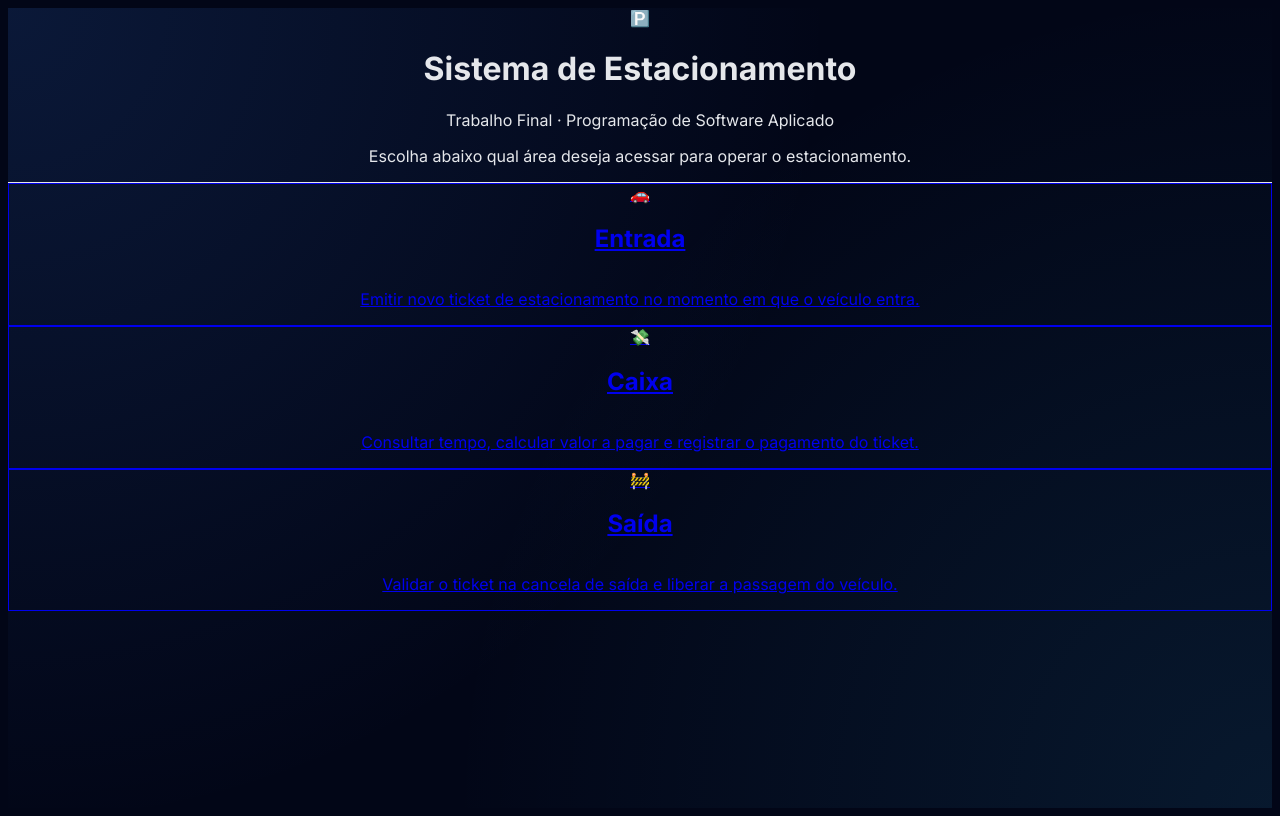
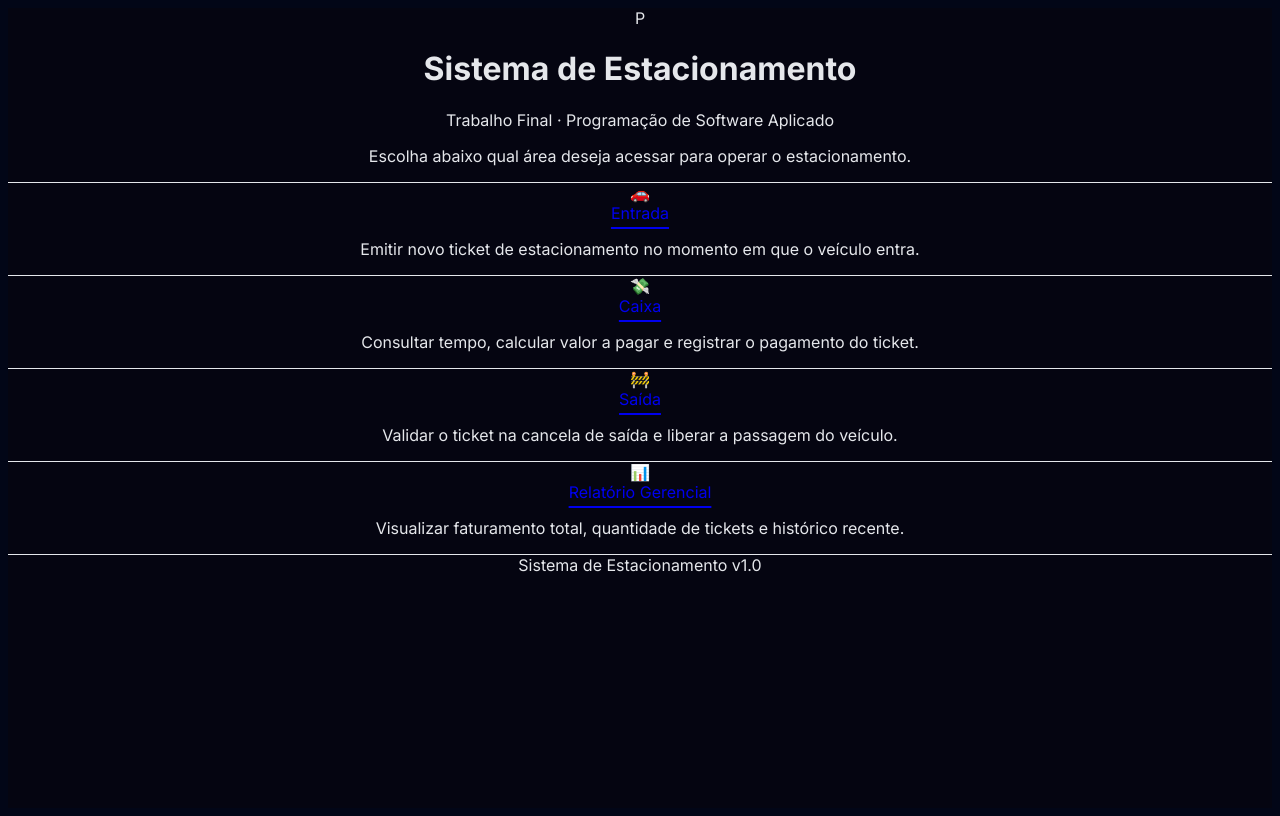
Before and after one commit to brunoOrigem/parking-manager-app, a Next.js app in the folder parking-app/: page / in a window 1280 px wide. Built offline with nearby package versions, Linux system fonts and the light colour scheme.

Commit message:
feat: integração da nova GUI com o backend

```diff
--- a/parking-app/src/app/page.tsx
+++ b/parking-app/src/app/page.tsx
@@ -4,84 +4,76 @@ import Link from 'next/link';
 
 export default function Home() {
   return (
-    <main className="min-h-screen flex flex-col">
-      {/* HEADER CENTRALIZADO */}
-      <header className="border-b border-sky-900/40 bg-gradient-to-r from-sky-900/90 via-slate-900/90 to-sky-950/90 backdrop-blur-md shadow-lg shadow-sky-900/40">
-        <div className="max-w-5xl mx-auto px-4 py-8 text-center space-y-3">
-          <div className="flex justify-center">
-            <span className="inline-flex h-12 w-12 items-center justify-center rounded-2xl bg-sky-500 text-3xl shadow-lg shadow-sky-500/60">
-              🅿️
-            </span>
+    <main className="min-h-screen flex flex-col bg-[#050511] text-slate-300 font-sans">
+
+      {/* HEADER */}
+      <div className="py-12 text-center space-y-4">
+        <div className="flex justify-center mb-4">
+          <span className="bg-blue-600 text-white w-8 h-8 flex items-center justify-center rounded font-bold">P</span>
         </div>
-          <h1 className="text-3xl md:text-4xl font-semibold text-slate-50 tracking-tight">
+        <h1 className="text-4xl font-bold text-white tracking-tight">
           Sistema de Estacionamento
         </h1>
-          <p className="text-sm md:text-base text-slate-200/90 max-w-2xl mx-auto">
+        <p className="text-sm text-slate-400">
           Trabalho Final · Programação de Software Aplicado
         </p>
-          <p className="text-xs md:text-sm text-slate-300/80">
+        <p className="text-sm text-slate-400">
           Escolha abaixo qual área deseja acessar para operar o estacionamento.
         </p>
       </div>
-      </header>
 
-      {/* CARDS DE NAVEGAÇÃO */}
-      <section className="flex-1">
-        <div className="max-w-5xl mx-auto px-4 py-12">
-          <div className="grid grid-cols-1 md:grid-cols-3 gap-8">
-            {/* ENTRADA */}
-            <Link
-              href="/entrada"
-              className="group relative flex flex-col items-center justify-center rounded-2xl bg-slate-900/90 border border-sky-700/40 py-10 px-6 text-center shadow-xl shadow-sky-900/40 hover:border-sky-400 hover:bg-slate-900/95 transition-colors cursor-pointer"
-            >
-              <div className="absolute inset-0 rounded-2xl bg-gradient-to-br from-sky-500/10 via-transparent to-transparent opacity-0 group-hover:opacity-100 pointer-events-none transition-opacity" />
-              <span className="relative inline-flex h-14 w-14 items-center justify-center rounded-2xl bg-sky-500/15 text-3xl text-sky-300 mb-4">
-                🚗
-              </span>
-              <h2 className="relative text-lg font-semibold text-slate-50 tracking-wide mb-2">
+      {/* LISTA DE OPÇÕES */}
+      <div className="w-full max-w-4xl mx-auto flex flex-col">
+
+        {/* OPÇÃO 1: ENTRADA */}
+        <div className="border-t border-indigo-900/50 py-12 flex flex-col items-center text-center space-y-4 hover:bg-white/5 transition-colors">
+          <span className="text-3xl">🚗</span>
+          <Link href="/entrada" className="text-3xl font-bold text-indigo-500 hover:text-indigo-400 underline decoration-2 underline-offset-8 transition-all">
             Entrada
-              </h2>
-              <p className="relative text-xs md:text-sm text-slate-300/90 max-w-xs">
+          </Link>
+          <p className="text-indigo-200/60 max-w-md">
             Emitir novo ticket de estacionamento no momento em que o veículo entra.
           </p>
+        </div>
+
+        {/* OPÇÃO 2: CAIXA */}
+        <div className="border-t border-indigo-900/50 py-12 flex flex-col items-center text-center space-y-4 hover:bg-white/5 transition-colors">
+          <span className="text-3xl">💸</span>
+          <Link href="/caixa" className="text-3xl font-bold text-indigo-500 hover:text-indigo-400 underline decoration-2 underline-offset-8 transition-all">
+            Caixa
           </Link>
-
-            {/* CAIXA */}
-            <Link
-              href="/caixa"
-              className="group relative flex flex-col items-center justify-center rounded-2xl bg-slate-900/90 border border-amber-500/40 py-10 px-6 text-center shadow-xl shadow-amber-900/40 hover:border-amber-300 hover:bg-slate-900/95 transition-colors cursor-pointer"
-            >
-              <div className="absolute inset-0 rounded-2xl bg-gradient-to-br from-amber-400/12 via-transparent to-transparent opacity-0 group-hover:opacity-100 pointer-events-none transition-opacity" />
-              <span className="relative inline-flex h-14 w-14 items-center justify-center rounded-2xl bg-amber-400/15 text-3xl text-amber-200 mb-4">
-                💸
-              </span>
-              <h2 className="relative text-lg font-semibold text-slate-50 tracking-wide mb-2">
-                Caixa
-              </h2>
-              <p className="relative text-xs md:text-sm text-slate-300/90 max-w-xs">
+          <p className="text-indigo-200/60 max-w-md">
             Consultar tempo, calcular valor a pagar e registrar o pagamento do ticket.
           </p>
+        </div>
+
+        {/* OPÇÃO 3: SAÍDA */}
+        <div className="border-t border-indigo-900/50 py-12 flex flex-col items-center text-center space-y-4 hover:bg-white/5 transition-colors">
+          <span className="text-3xl">🚧</span>
+          <Link href="/saida" className="text-3xl font-bold text-indigo-500 hover:text-indigo-400 underline decoration-2 underline-offset-8 transition-all">
+            Saída
           </Link>
-
-            {/* SAÍDA */}
-            <Link
-              href="/saida"
-              className="group relative flex flex-col items-center justify-center rounded-2xl bg-slate-900/90 border border-rose-500/40 py-10 px-6 text-center shadow-xl shadow-rose-900/40 hover:border-rose-300 hover:bg-slate-900/95 transition-colors cursor-pointer"
-            >
-              <div className="absolute inset-0 rounded-2xl bg-gradient-to-br from-rose-400/14 via-transparent to-transparent opacity-0 group-hover:opacity-100 pointer-events-none transition-opacity" />
-              <span className="relative inline-flex h-14 w-14 items-center justify-center rounded-2xl bg-rose-400/15 text-3xl text-rose-200 mb-4">
-                🚧
-              </span>
-              <h2 className="relative text-lg font-semibold text-slate-50 tracking-wide mb-2">
-                Saída
-              </h2>
-              <p className="relative text-xs md:text-sm text-slate-300/90 max-w-xs">
+          <p className="text-indigo-200/60 max-w-md">
             Validar o ticket na cancela de saída e liberar a passagem do veículo.
           </p>
+        </div>
+
+        {/* OPÇÃO 4: RELATÓRIO (NOVO) */}
+        <div className="border-t border-indigo-900/50 border-b py-12 flex flex-col items-center text-center space-y-4 hover:bg-white/5 transition-colors">
+          <span className="text-3xl">📊</span>
+          <Link href="/relatorio" className="text-3xl font-bold text-indigo-500 hover:text-indigo-400 underline decoration-2 underline-offset-8 transition-all">
+            Relatório Gerencial
           </Link>
+          <p className="text-indigo-200/60 max-w-md">
+            Visualizar faturamento total, quantidade de tickets e histórico recente.
+          </p>
         </div>
+
       </div>
-      </section>
+
+      <footer className="py-8 text-center text-slate-600 text-xs">
+        Sistema de Estacionamento v1.0
+      </footer>
     </main>
   );
 }
--- /dev/null
+++ b/parking-app/src/app/relatorio/page.tsx
@@ -0,0 +1,72 @@
+'use client';
+import { useState, useEffect } from 'react';
+import Link from 'next/link';
+
+export default function RelatorioPage() {
+  const [dados, setDados] = useState<any>(null);
+  const [erro, setErro] = useState<string | null>(null);
+
+  async function carregarRelatorio() {
+    try {
+      const res = await fetch('/api/parking/gerencial');
+      const data = await res.json();
+      if (!res.ok) throw new Error(data.error);
+      setDados(data);
+    } catch (err: any) {
+      setErro(err.message);
+    }
+  }
+
+  // Carrega ao abrir a página
+  useEffect(() => {
+    carregarRelatorio();
+  }, []);
+
+  return (
+    <main className="min-h-screen flex flex-col bg-slate-950 text-slate-200 font-sans p-6 items-center justify-center">
+      <div className="w-full max-w-md space-y-6">
+        <Link href="/" className="text-purple-400 hover:underline text-sm">← Voltar ao Menu</Link>
+
+        <div className="bg-slate-900/80 border border-purple-800/50 p-8 rounded-2xl shadow-xl">
+          <div className="flex items-center gap-3 mb-6">
+            <span className="text-3xl">📊</span>
+            <h1 className="text-2xl font-bold text-purple-100">Relatório</h1>
+          </div>
+
+          {erro && <p className="text-red-400">Erro: {erro}</p>}
+
+          {dados ? (
+            <div className="space-y-6">
+              <div className="p-4 bg-slate-950 rounded-lg border border-slate-700 text-center">
+                <p className="text-slate-400 text-sm uppercase">Faturamento Total</p>
+                <p className="text-3xl font-bold text-emerald-400 mt-1">R$ {dados.totalRecebido.toFixed(2)}</p>
+              </div>
+
+              <div className="p-4 bg-slate-950 rounded-lg border border-slate-700 text-center">
+                <p className="text-slate-400 text-sm uppercase">Tickets Pagos</p>
+                <p className="text-3xl font-bold text-purple-400 mt-1">{dados.quantidadeTickets}</p>
+              </div>
+
+              <div>
+                <p className="text-slate-400 text-xs uppercase mb-2">Últimas Placas Pagas</p>
+                <div className="flex flex-wrap gap-2">
+                  {dados.ultimasPlacas.map((p: string, i: number) => (
+                    <span key={i} className="px-2 py-1 bg-slate-800 rounded text-xs font-mono border border-slate-700">
+                      {p}
+                    </span>
+                  ))}
+                </div>
+              </div>
+
+              <button onClick={carregarRelatorio} className="w-full bg-purple-600 hover:bg-purple-500 text-white font-bold py-3 rounded-lg shadow-lg transition-all mt-4">
+                Atualizar Dados
+              </button>
+            </div>
+          ) : (
+            <p className="text-slate-500 text-center animate-pulse">Carregando dados...</p>
+          )}
+        </div>
+      </div>
+    </main>
+  );
+}
```
Also changed, not shown: parking-app/prisma/seed.ts (+32 -18 lines), 1 other file (tests, documents, lock files or other folders). Lines whose indentation alone changed are shown as unchanged.
